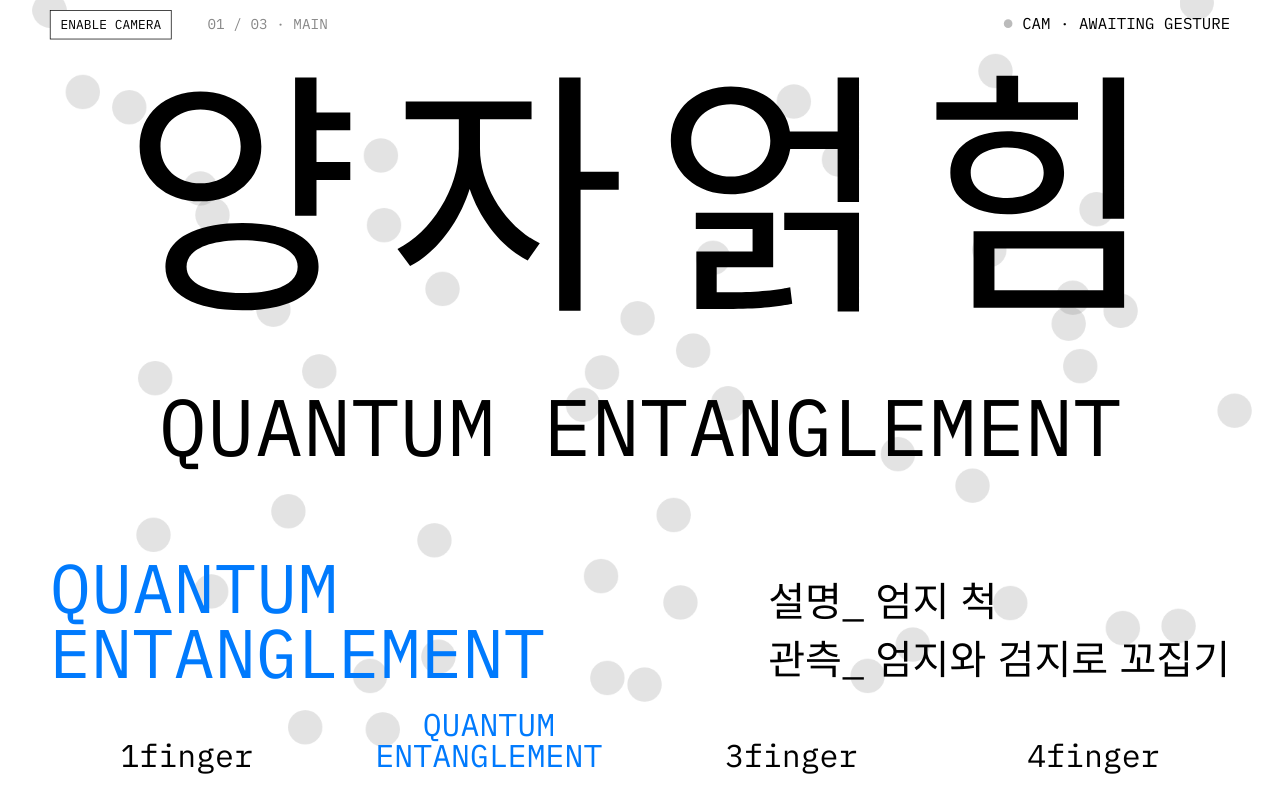
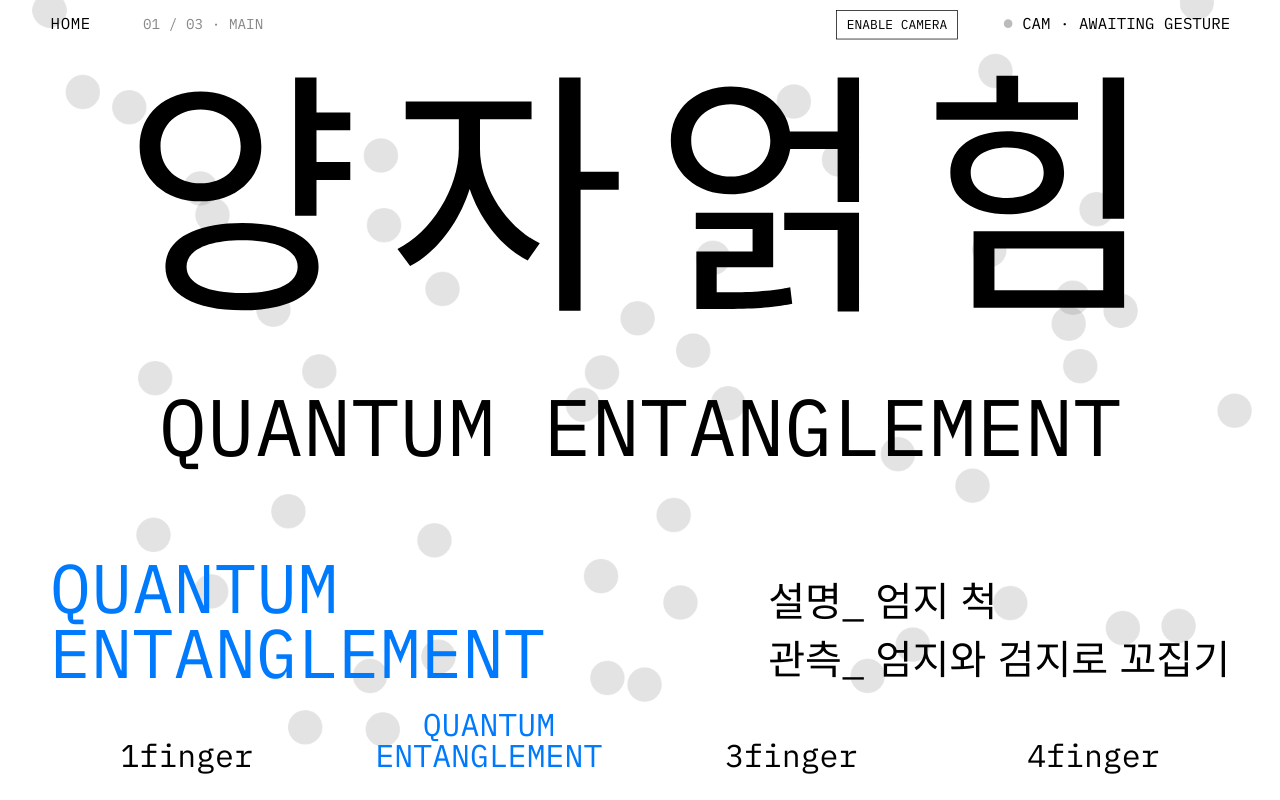
Before and after one commit to KIEFERhub/microscopic, a plain HTML site: page Quantum_Entanglement.html in a window 1280 px wide. Drawn offline with Linux system fonts and the light colour scheme.

Commit message:
왼쪽 상단 HOME 버튼 추가
- 챕터 4개와 시퀀스 화면 왼쪽 상단에 HOME 버튼, 누르면 처음 화면(index.html)으로 이동
- 페이지 번호·카메라 버튼 위치를 HOME 옆으로 정리

Co-Authored-By: Claude Opus 5.5 <noreply@anthropic.com>
Claude-Session: https://claude.ai/code/session_014zp3x7fz52FbRNgF5EG6yc

```diff
--- a/Quantum_Entanglement.html
+++ b/Quantum_Entanglement.html
@@ -393,6 +393,17 @@
   .mode-bar .m:nth-child(4) { left: 1306px; }
   .mode-bar .m.active { color: var(--fig-accent) !important; }
 </style>
+
+<style id="home-btn">
+  /* 왼쪽 상단 HOME: 처음 화면으로 */
+  .home-btn { position: absolute; top: 20px; left: 40px; z-index: 30;
+              font-family: "IBM Plex Mono", ui-monospace, monospace; font-size: 22px; line-height: 1;
+              letter-spacing: 0.04em; color: #000; text-decoration: none;
+              padding: 6px 10px; margin: -6px -10px; border: 1px solid transparent; }
+  .home-btn:hover { border-color: #000; }
+  .page-counter { left: 170px !important; }
+  .cam-btn { left: auto !important; right: 420px !important; }
+</style>
 </head>
 <body data-screen-label="Quantum Entanglement · 2-finger mode">
 <div class="stage">
@@ -434,6 +445,7 @@
 
 
     <!-- top chrome -->
+    <a class="home-btn" href="index.html">HOME</a>
     <div class="page-counter" id="pageCounter">01 / 03 · MAIN</div>
     <div class="hud" id="hud"><span class="dot"></span><span id="hudLabel">CAM · AWAITING GESTURE</span></div>
     <button class="cam-btn" id="camBtn">ENABLE CAMERA</button>
```
Also changed, not shown: Microscopic_Sequence.html (+11 -0 lines), Quantum_Tunneling.html (+12 -0 lines), Uncertainty_Principle.html (+12 -0 lines), Wavefunction_Collapse.html (+12 -0 lines).
